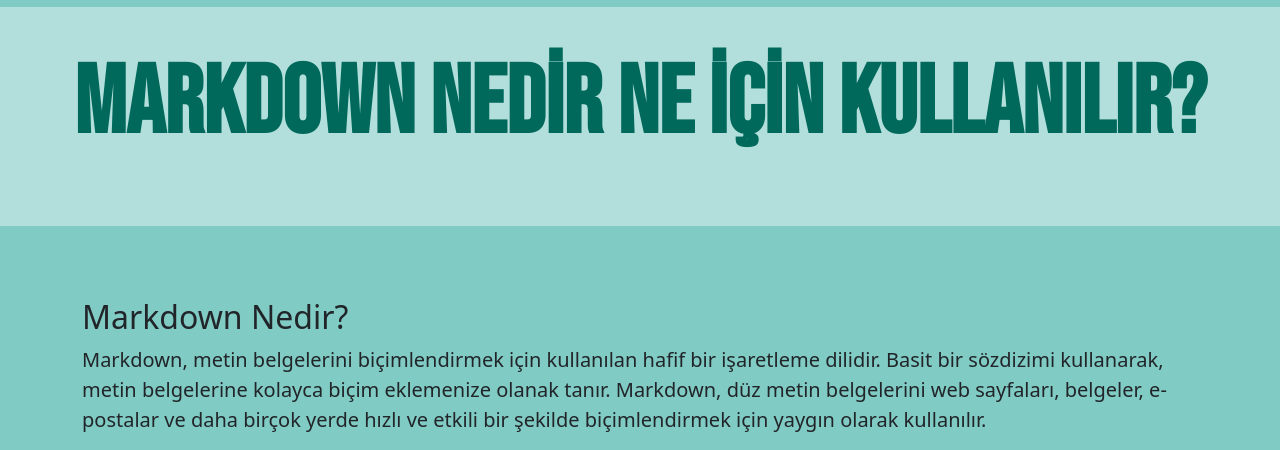
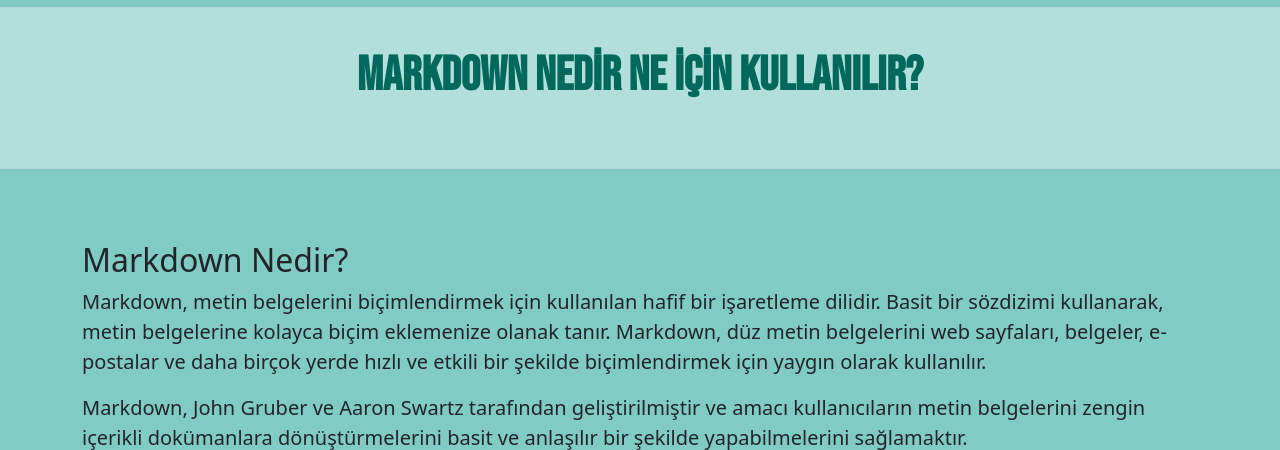
Before and after one commit to ahmetilboga2004/MarkDownHub, a Flask app: page / in a window 1280 px wide. Shown: the part 59-509 px from the top of the page. Run offline with Flask 3, Linux system fonts and the light colour scheme; data comes from the database, SQL or seed files in the repository; some libraries are stand-ins or nearby versions.

Commit message:
update ders_baslik

```diff
--- a/static/style.css
+++ b/static/style.css
@@ -26,7 +26,7 @@ body {
 #ders-baslik, #editor-jumbotron {
     color: #00695C;
     font-weight: bold;
-    font-size: 6rem;
+    font-size: 3rem;
     font-family: "BebasNeue" , Verdana;
 }
 
--- a/templates/index.html
+++ b/templates/index.html
@@ -3,7 +3,7 @@
 {% block content %}
 <!-- Jumbotron -->
 <div class="p-5 text-center" style="margin-top: 58px" id="jumbotron">
-  <h1 id="ders-baslik" class="mb-3 text-uppercase display-5">Ders Başlığı</h1>
+  <h1 id="ders-baslik" class="mb-3 text-uppercase">Ders Başlığı</h1>
 </div>
 <!-- Jumbotron -->
 
```
